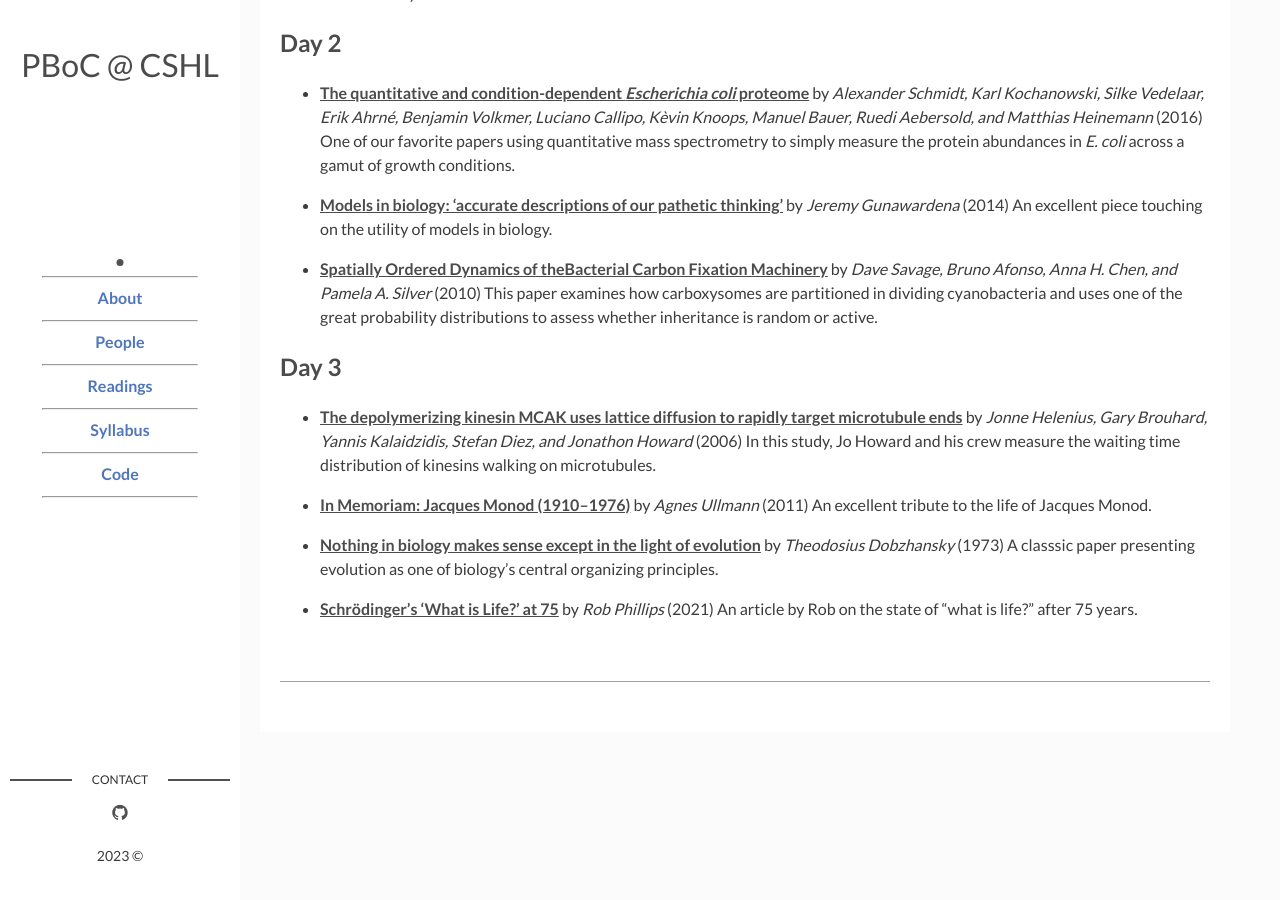
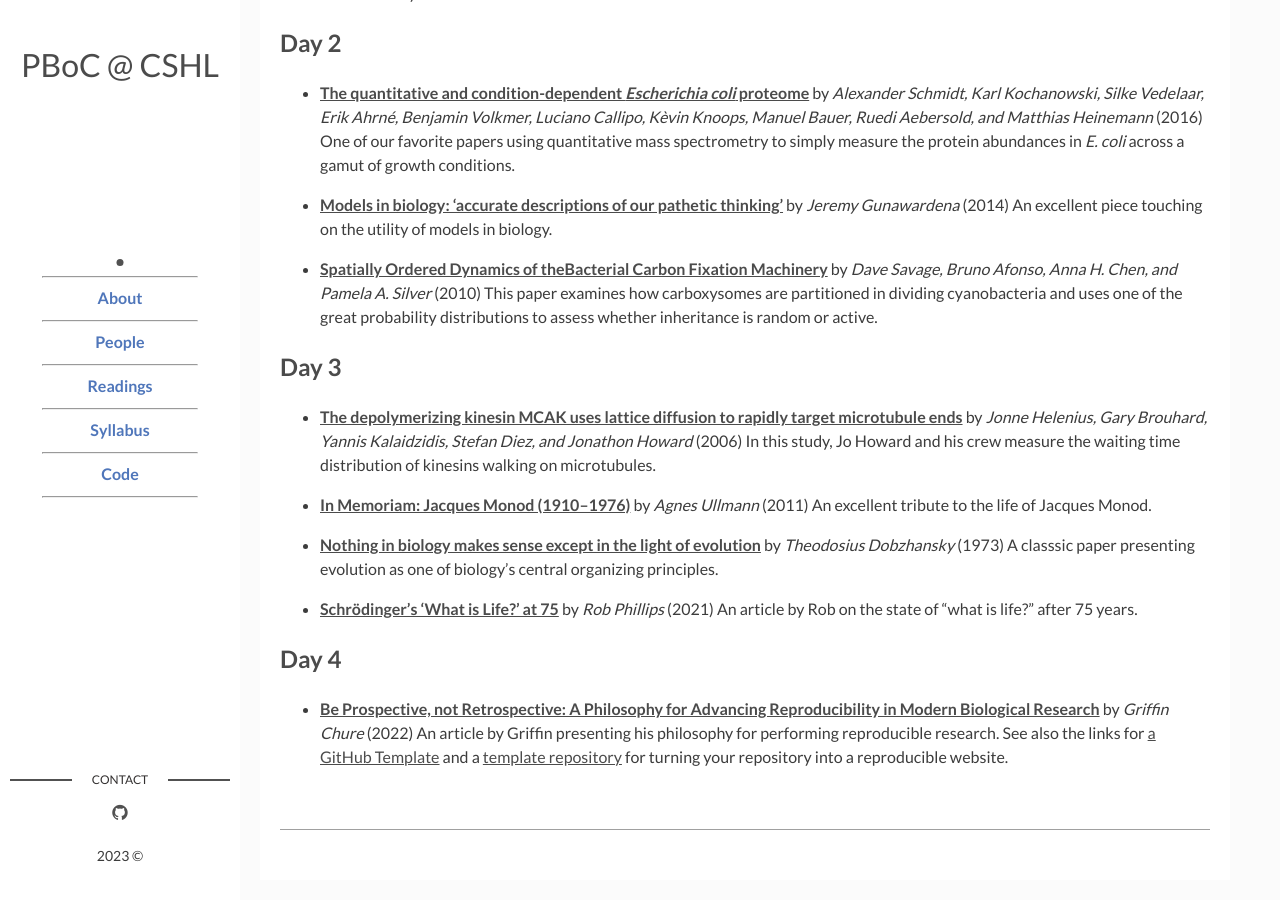
Before and after one commit to RPGroup-PBoC/cshl_pboc_2023, a Jekyll site: the page built from page02_readings.md, in a window 1280 px wide and 900 px high, scrolled down 1938 px. Built offline with Jekyll 4.4.1, drawn with Linux system fonts in a browser that asks for light colours.

Commit message:
added links to stuff

```diff
--- a/_data/readings.yaml
+++ b/_data/readings.yaml
@@ -134,3 +134,15 @@ Day 3:
     link: phillips2021.pdf
     description:
       An article by Rob on the state of "what is life?" after 75 years.
+
+Day 4:
+  - pub:
+    title: "Be Prospective, not Retrospective: A Philosophy for Advancing Reproducibility in Modern Biological Research"
+    authors: Griffin Chure
+    year: 2022
+    link: chure2022c.pdf
+    description: >
+      An article by Griffin presenting his philosophy for performing reproducible research. See also the
+      links for <a href="https://github.com/gchure/reproducible_research">a GitHub Template</a> and
+      a <a href="https://github.com/gchure/reproducible_website"> template repository</a> for turning your
+      repository into a reproducible website.
```
Also changed, not shown: _data/links.yaml (+0 -7 lines).
